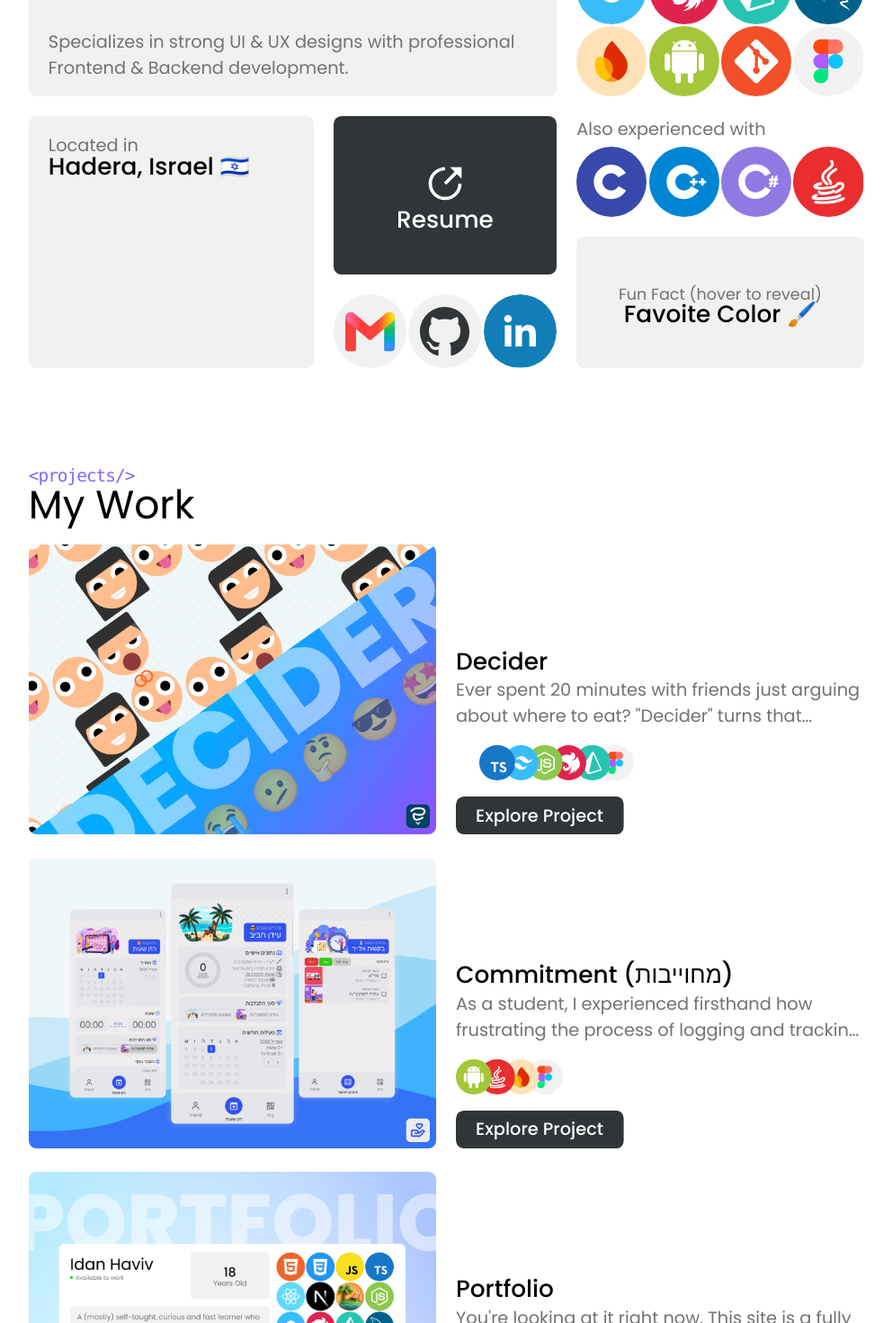
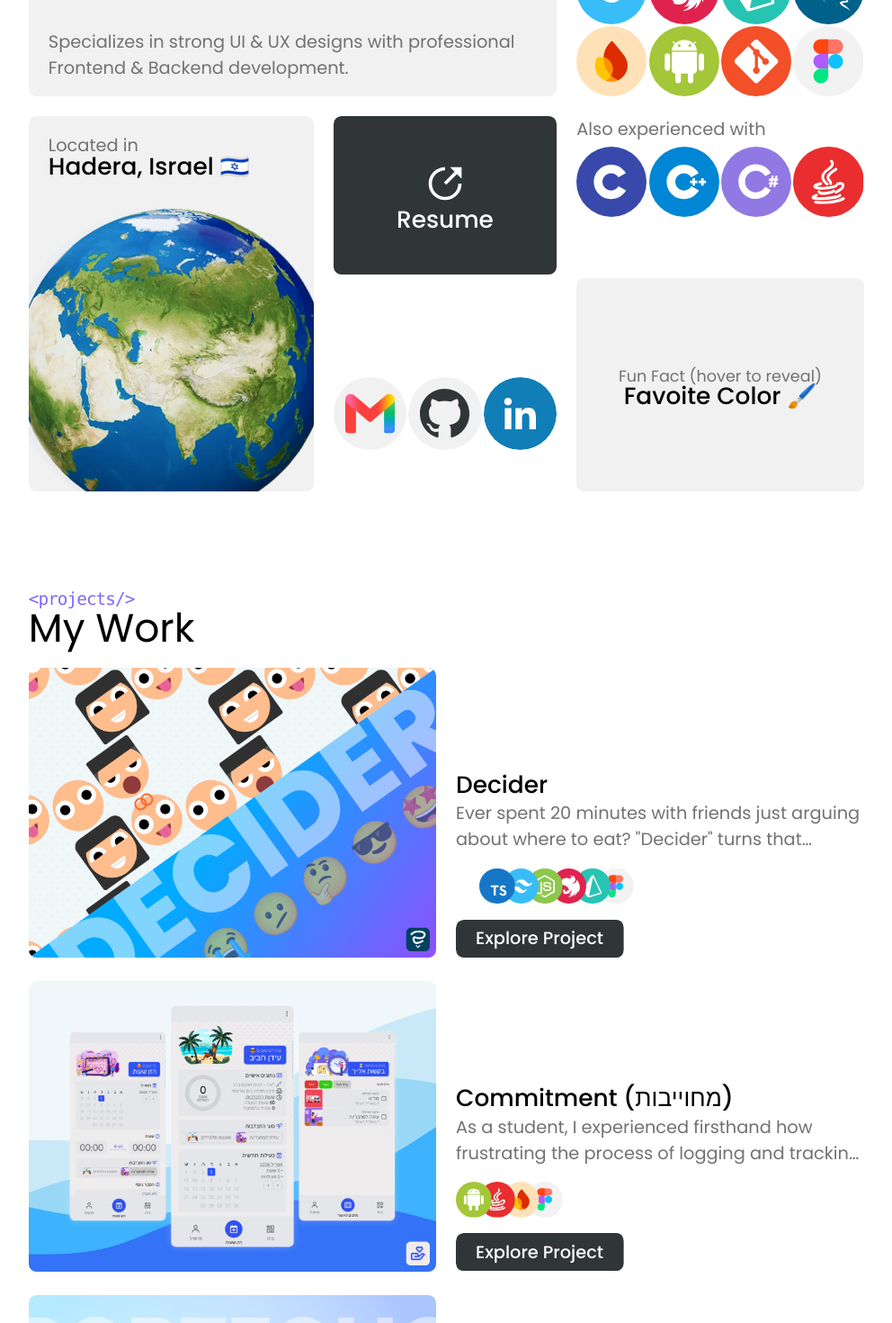
Before and after one commit to IdanHaviv4/portfolio, a Next.js app in the folder client/: page / in a window 1280 px wide. Shown: the part 300-1770 px from the top of the page at 90% size, without its empty margins (144-1136 px from the left). Built offline with nearby package versions, Linux system fonts and the light colour scheme; some icons are missing.

Commit message:
using image component for images

```diff
--- a/client/app/(home)/_sections/certificates/certificates.tsx
+++ b/client/app/(home)/_sections/certificates/certificates.tsx
@@ -1,6 +1,7 @@
 "use client";
 
 import Title from "@/components/title";
+import Image from "next/image";
 import { Fragment, useRef } from "react";
 
 const Certificates = () => {
@@ -18,7 +19,7 @@ const Certificates = () => {
           if (e.target === dialog_ref?.current) dialog_ref.current?.close();
         }}
       >
-        <img />
+        <img alt="certificate-upscale" />
       </dialog>
 
       <Title label="Certificates" tag="certificates" orientation="center" />
@@ -42,17 +43,22 @@ const Certificates = () => {
                   img.src = `/assets/certificates/${idx + 1}.jpg`;
                   img.alt = `certificate-${idx + 1}`;
 
-                  img.style.width = "auto";
-                  img.style.height = "auto";
+                  img.onload = () => {
+                    img.style.width = "auto";
+                    img.style.height = "auto";
 
-                  if (img.width > img.height) img.style.height = "512px";
-                  else img.style.width = "512px";
+                    if (img.width > img.height) img.style.height = "512px";
+                    else img.style.width = "512px";
 
-                  dialog_ref.current.showModal();
+                    dialog_ref.current?.showModal();
+                    img.onload = null;
+                  };
                 }}
               >
-                <img
+                <Image
                   src={`/assets/certificates/${idx + 1}.jpg`}
+                  width={512}
+                  height={512}
                   className="w-full h-full object-cover transition duration-200 ease-out group-hover:scale-105"
                   alt={`certificate-${idx + 1}`}
                 />
--- a/client/app/(home)/_sections/hero/hero.tsx
+++ b/client/app/(home)/_sections/hero/hero.tsx
@@ -4,6 +4,7 @@ import { About, Age, Location, Skills, SecondarySkills } from "./";
 import Socials from "@/components/socials";
 import Resume from "@/components/resume";
 import dynamic from "next/dynamic";
+import Image from "next/image";
 
 const Fact = dynamic(() => import("./fact"), {
   ssr: false,
@@ -25,9 +26,12 @@ const Hero = () => {
           <p className="text-[1rem]!">Available to work</p>
         </div>
 
-        <img
+        <Image
           src="/assets/hero/hi.png"
-          className="absolute right-0 bottom-0 h-full aspect-square origin-bottom-right translate-full scale-135 transition duration-700 ease-out group-hover:translate-x-1/5 group-hover:translate-y-0 group-hover:-rotate-15"
+          width={150}
+          height={150}
+          className="absolute right-0 bottom-0 origin-bottom-right translate-full scale-105 transition duration-700 ease-out group-hover:translate-x-1/5 group-hover:translate-y-0 group-hover:-rotate-15"
+          alt="hi-img"
         />
       </div>
 
--- a/client/app/(home)/_sections/hero/location.tsx
+++ b/client/app/(home)/_sections/hero/location.tsx
@@ -9,14 +9,13 @@ const Location = () => {
       </div>
 
       <div className="relative w-72 aspect-1.75/1">
-        <div className="relative w-full h-full transition duration-700 ease-out group-hover:-rotate-15 group-hover:translate-[-5%]">
-          <Image
-            src="/assets/hero/globe.png"
-            fill
-            className="object-cover object-top scale-110 origin-top transition duration-700 ease-out group-hover:scale-[1.3]"
-            alt="globe"
-          />
-        </div>
+        <Image
+          src="/assets/hero/globe.png"
+          width={512}
+          height={512}
+          className="w-full h-full object-cover object-top scale-110 origin-top transition duration-700 ease-out group-hover:scale-[1.3] group-hover:-rotate-15 group-hover:translate-x-[-10%]"
+          alt="globe"
+        />
       </div>
     </div>
   );
--- a/client/app/(home)/_sections/projects/project.tsx
+++ b/client/app/(home)/_sections/projects/project.tsx
@@ -3,6 +3,7 @@
 import { Icons } from "@/components";
 import Skills from "@/components/skills";
 import { projects } from "@/constants";
+import Image from "next/image";
 import { useRouter } from "next/navigation";
 import { useCallback, useEffect, useRef } from "react";
 
@@ -62,9 +63,11 @@ const Project = ({
           interactive_components_ref.current.push(ref!);
         }}
       >
-        <img
+        <Image
           ref={img_ref}
           src={`/assets/projects/${idx + 1}.jpg`}
+          width={1440}
+          height={1024}
           alt={`project-${idx + 1}`}
           className="w-full h-auto transition duration-200 ease-out"
         />
--- a/client/app/(projects)/project/[id]/page.tsx
+++ b/client/app/(projects)/project/[id]/page.tsx
@@ -3,6 +3,7 @@
 import { Icons } from "@/components";
 import Skills from "@/components/skills";
 import { projects } from "@/constants";
+import Image from "next/image";
 import { notFound, useParams } from "next/navigation";
 import { useEffect } from "react";
 
@@ -28,9 +29,12 @@ const Project = ({ is_modal }: { is_modal?: true }) => {
   return (
     <section className="w-full max-w-max-width mx-auto flex flex-col gap-4">
       <div className="relative w-full aspect-video">
-        <img
+        <Image
           src={`/assets/projects/${id}.jpg`}
+          width={1440}
+          height={1024}
           className="absolute top-0 left-0 w-full h-auto rounded-lg"
+          alt={`project-${id}-img`}
         />
       </div>
 
--- a/client/app/globals.css
+++ b/client/app/globals.css
@@ -15,7 +15,7 @@
 }
 
 * {
-  @apply text-text-primary text-[1.1rem] select-none box-border scroll-smooth!;
+  @apply text-text-primary text-[1.1rem] select-none box-border scroll-smooth! border-0 outline-0;
 }
 
 body {
--- a/client/constants/projects.json
+++ b/client/constants/projects.json
@@ -19,7 +19,7 @@
   },
   {
     "title": "Portfolio",
-    "description": "You're looking at it right now. This site is a fully responsive portfolio built to showcase my projects, technical skills, and approach to software engineering - but more than that, it's a playground where I got to obsess over every tiny detail until it felt right.\n\nThe layout is built around an interactive bento-grid system, with cards that respond to hover with subtle 3D effects, animated gradients, and playful micro-interactions rather than sitting there static. Under the hood, I leaned into some of Next.js's more advanced App Router features, including parallel and intercepting routes to power modal views that feel native and fluid.\n\nThe entire codebase is written in strictly-typed TypeScript, with an emphasis on clean, scalable file structure and component architecture that could hold up in a real production environment, not just a portfolio.\n\nLike everything else I build, it started life as a Figma design before a single line of code was written, because good UI/UX doesn't happen by accident, it's designed.",
+    "description": "You're looking at it right now. This site is a fully responsive portfolio built to showcase my projects, technical skills, and approach to software engineering - but more than that, it's a playground where I got to obsess over every tiny detail until it felt right.\n\nUnder the hood, I leaned into some of Next.js's more advanced  features, including parallel and intercepting routes.\n\nThe entire codebase is written in strictly-typed TypeScript, with an emphasis on clean, scalable file structure and component architecture that could hold up in a real production environment, not just a portfolio.\n\nLike everything else I build, it started life as a Figma design before a single line of code was written, because good UI/UX doesn't happen by accident, it's designed.",
     "skills": ["nextjs", "typescript", "tailwind", "nodejs", "figma"]
   }
 ]
```
